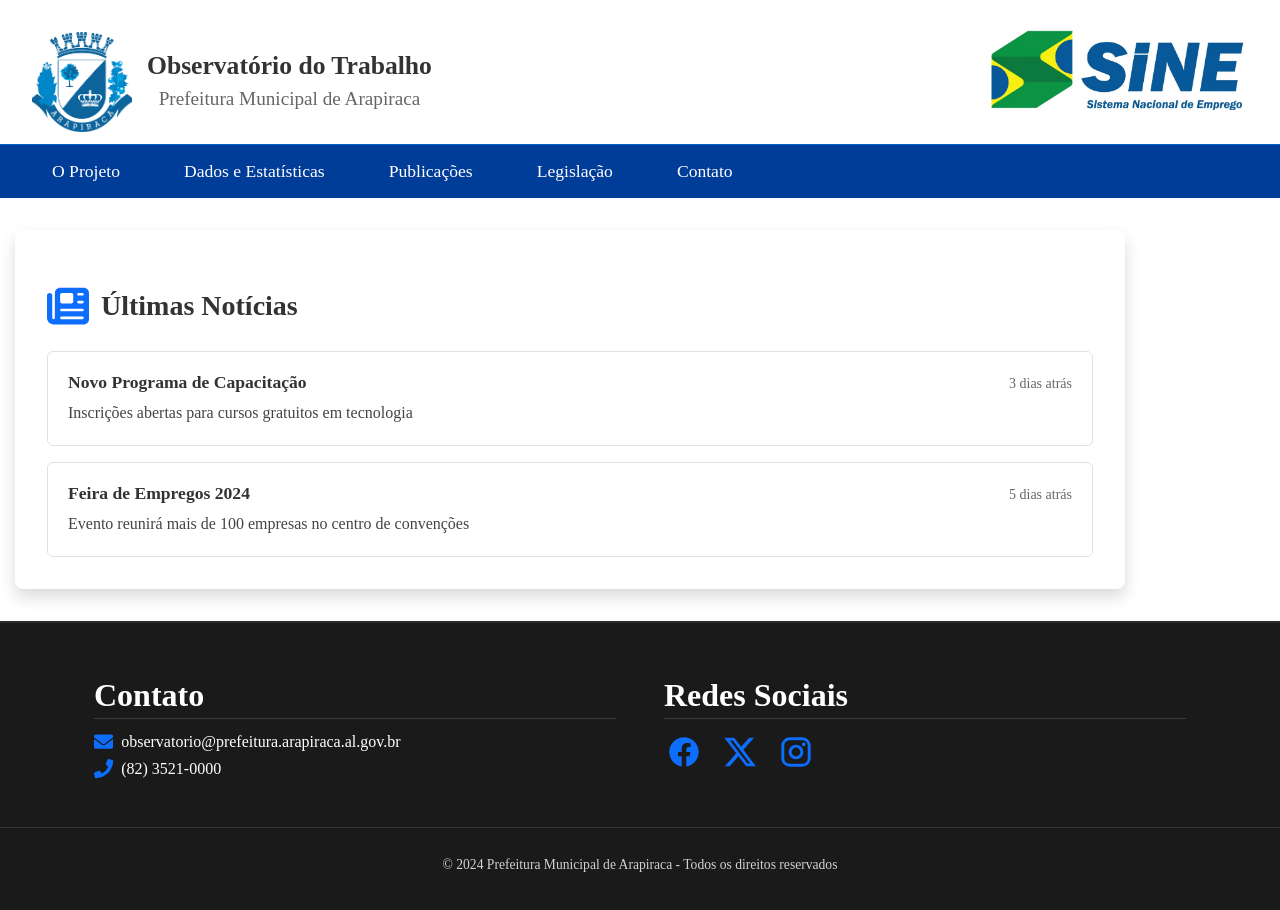
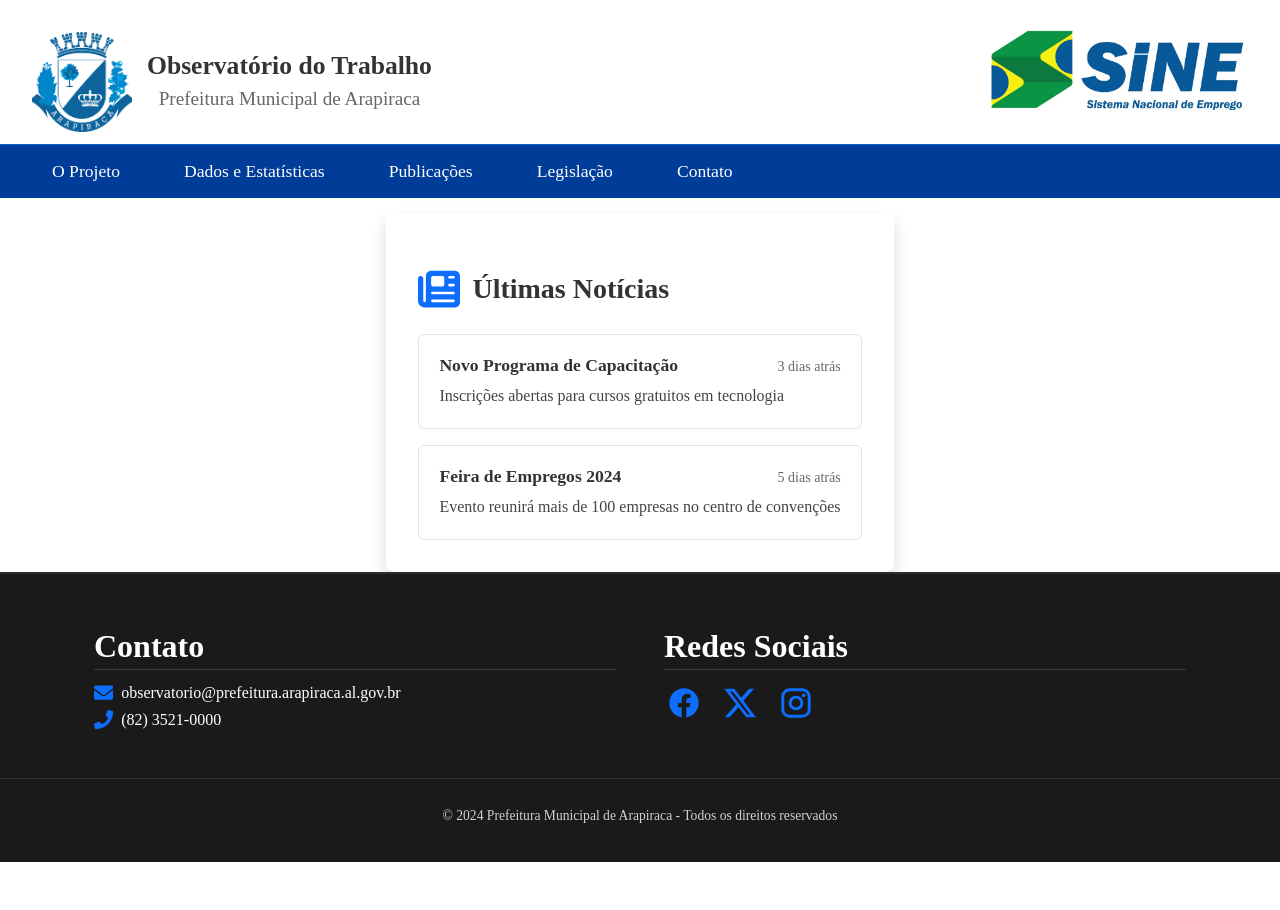
Before and after one commit to ObservatorioDoTrabalhoArapiraca/observatorio-frontend, a React (Vite) app: page / in a window 1280 px wide. After the commit the page ends 862 px from the top, so only its background shows below. Built offline with nearby package versions, Linux system fonts and the light colour scheme.

Commit message:
arrumando a centralidade do conteudo na página

```diff
--- a/src/components/Main.css
+++ b/src/components/Main.css
@@ -1,8 +1,9 @@
 /* src/components/MainContent.css */
 #conteudo {
-    max-width: 1140px;
+    display: flex;
     margin: 0;
-    padding: 2rem 15px;
+    align-items: center;
+    padding-top: 15px;
 }
 
 .news-section {
--- a/src/components/Projeto.css
+++ b/src/components/Projeto.css
@@ -1,6 +1,5 @@
 /* Se for usar um arquivo separado (recomendado), crie src/components/Projeto.css */
 .projeto-content {
-    padding: 2rem;
     max-width: 1200px;
     margin: 0 auto;
     line-height: 1.6;
```
